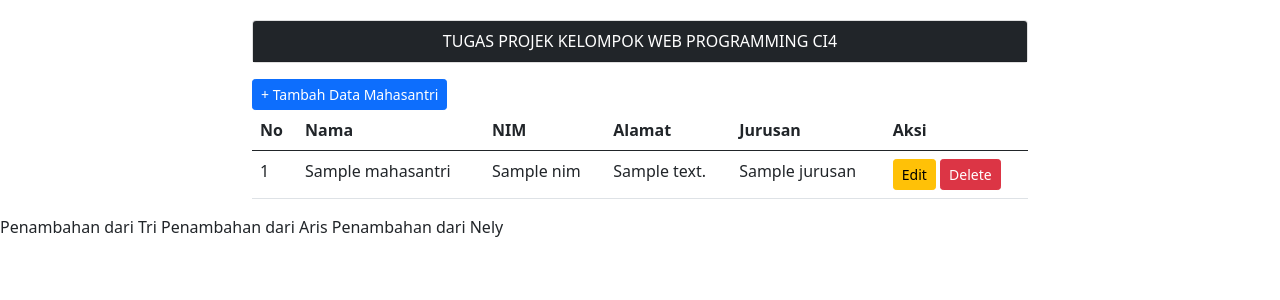
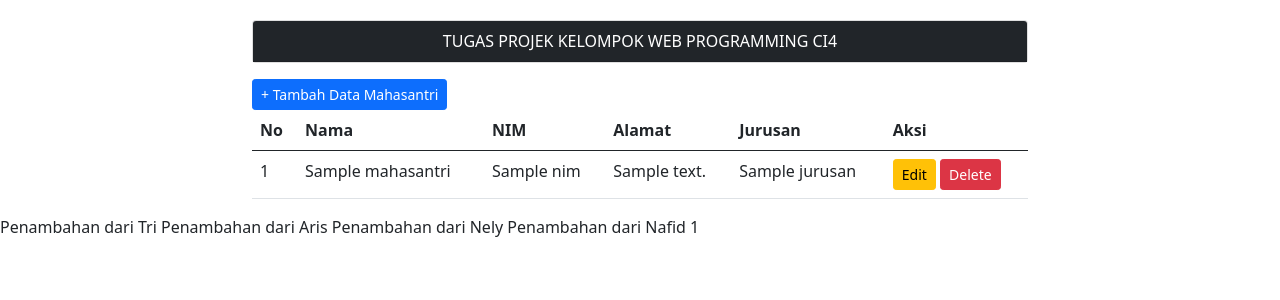
Before and after one commit to Nafid-Zanis/TugasPostTest, a CodeIgniter 4 app: template app/Views/mahasantri_view.php in a window 1280 px wide. Shown: the top 300 px of the page. Run offline with PHP 8.4 and a stand-in for CodeIgniter, Linux system fonts and the light colour scheme; the template is opened without the code that fills it: most values are stand-ins (such as "Sample title", 1, 10 or a date in 2020); data that the repository does not hold is empty; some libraries are stand-ins or nearby versions.

Commit message:
penambahan dari zanis

```diff
--- a/app/Views/mahasantri_view.php
+++ b/app/Views/mahasantri_view.php
@@ -120,6 +120,8 @@
     <!---->
     Penambahan dari Nely
     <!---->
+    Penambahan dari Nafid 1
+    <!--  -->
     <script src="https://cdn.jsdelivr.net/npm/bootstrap@5.0.2/dist/js/bootstrap.bundle.min.js" integrity="sha384-MrcW6ZMFYlzcLA8Nl+NtUVF0sA7MsXsP1UyJoMp4YLEuNSfAP+JcXn/tWtIaxVXM" crossorigin="anonymous"></script>
 
     <script src="https://code.jquery.com/jquery-3.7.0.min.js" integrity="sha256-2Pmvv0kuTBOenSvLm6bvfBSSHrUJ+3A7x6P5Ebd07/g=" crossorigin="anonymous"></script>
```
